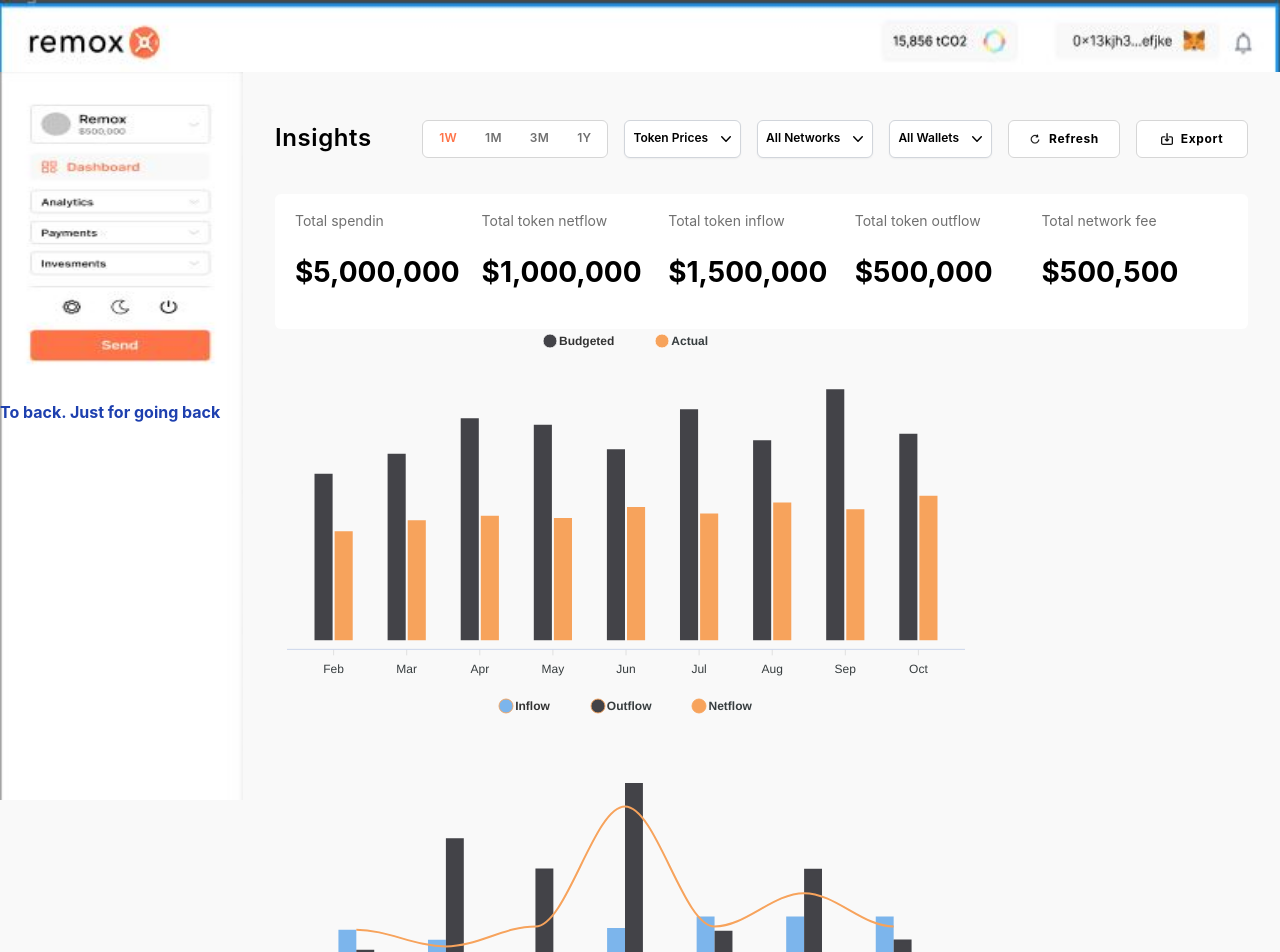
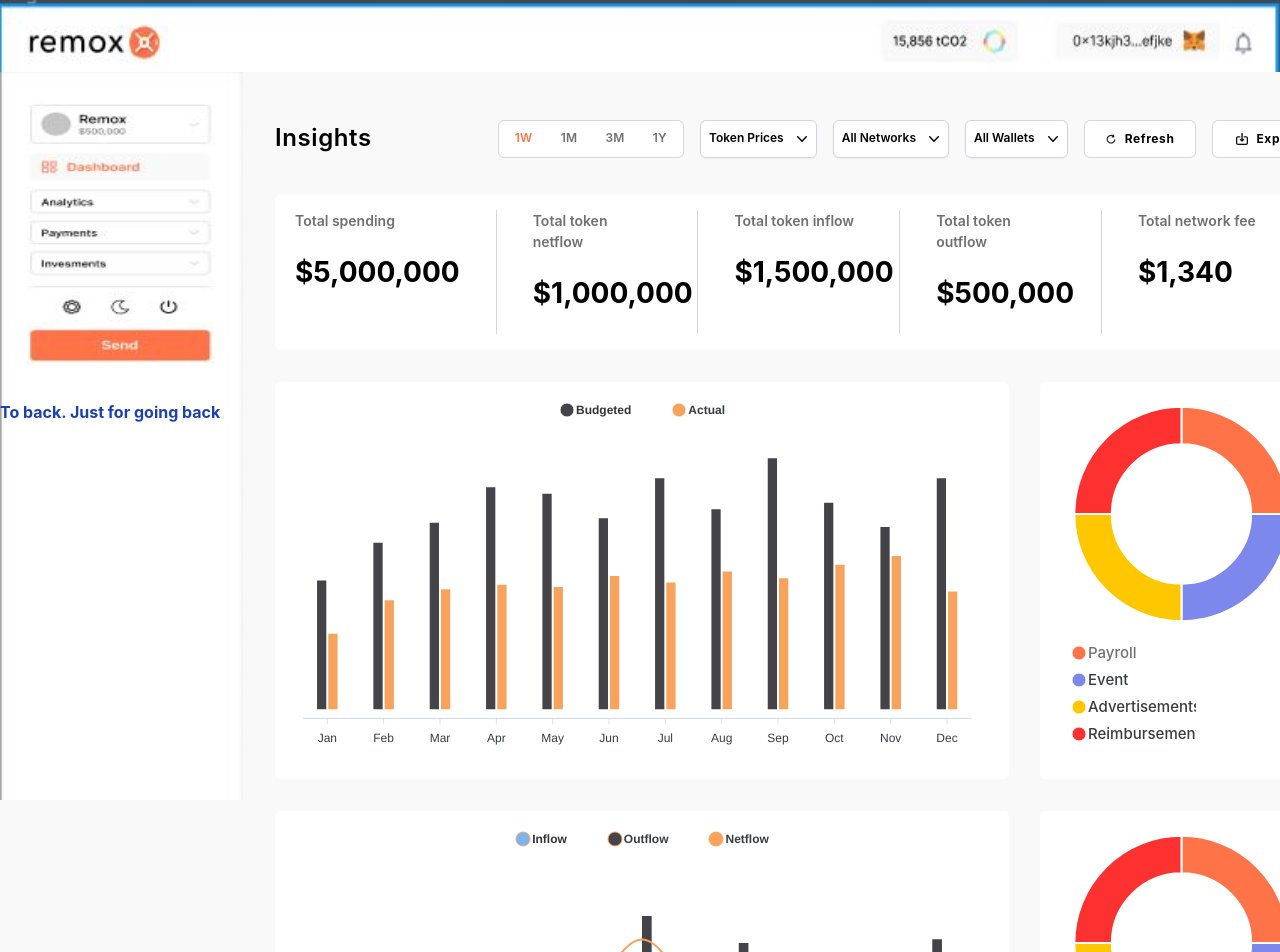
Before and after one commit to sardarliyusif/Insight, a Next.js app: page /dashboard/insight in a window 1280 px wide. Shown: the top 952 px of the page. Built offline with nearby package versions, Linux system fonts and the light colour scheme.

Commit message:
charts updated

```diff
--- /dev/null
+++ b/components/TotalTokens/index.js
@@ -0,0 +1,50 @@
+import React from 'react'
+
+const TotalTokens = () => {
+  return (
+    <div className="flex bg-white rounded-md py-4 px-5 mb-8">
+        <div className="w-1/5 xl:pr-9 lg:pr:4 border-r border-[#D6D6D6]">
+          <p className="xl:text-sm lg:text-xxs text text-greylish font-semibold">
+            Total spending
+          </p>
+          <p className="font-bold xl:text-3xl lg:text-xl xl:my-5 lg:my-3">
+            $5,000,000
+          </p>
+        </div>
+        <div className="w-1/5 xl:pl-9 lg:pl-4 border-r border-[#D6D6D6] xl:pr-9 lg:pr:4">
+          <p className="xl:text-sm lg:text-xxs text text-greylish font-semibold">
+            Total token netflow
+          </p>
+          <p className="font-bold xl:text-3xl lg:text-xl xl:my-5 lg:my-3">
+            $1,000,000
+          </p>
+        </div>
+        <div className="w-1/5 xl:pl-9 lg:pl-4 border-r border-[#D6D6D6] xl:pr-9 lg:pr:4">
+          <p className="xl:text-sm lg:text-xxs text text-greylish font-semibold">
+            Total token inflow
+          </p>
+          <p className="font-bold xl:text-3xl lg:text-xl xl:my-5 lg:my-3">
+            $1,500,000
+          </p>
+        </div>
+        <div className="w-1/5 xl:pl-9 lg:pl-4 border-r border-[#D6D6D6] xl:pr-9 lg:pr:4">
+          <p className="xl:text-sm lg:text-xxs text text-greylish font-semibold">
+            Total token outflow
+          </p>
+          <p className="font-bold xl:text-3xl lg:text-xl xl:my-5 lg:my-3">
+            $500,000
+          </p>
+        </div>
+        <div className="w-1/5 xl:pl-9 lg:pl-4">
+          <p className="xl:text-sm lg:text-xxs text text-greylish font-semibold">
+            Total network fee
+          </p>
+          <p className="font-bold xl:text-3xl lg:text-xl xl:my-5 lg:my-3">
+            $1,340
+          </p>
+        </div>
+      </div>
+  )
+}
+
+export default TotalTokens
--- a/components/charts/BudgetChart.js
+++ b/components/charts/BudgetChart.js
@@ -1,13 +1,14 @@
 import dynamic from "next/dynamic";
 const Chart = dynamic(() => import("react-apexcharts"), { ssr: false });
 
-export default function BudgetChart({ leftBar}) {
+export default function BudgetChart({ leftBar, height }) {
   const options = {
     chart: {
       type: "line",
       height: 350,
-      toolbar:{
-        show: false
+      // width: "100%",
+      toolbar: {
+        show: false,
       },
     },
 
@@ -25,7 +26,7 @@ export default function BudgetChart({ leftBar}) {
     plotOptions: {
       bar: {
         horizontal: false,
-        columnWidth: "55%",
+        columnWidth: "40%",
         endingShape: "rounded",
       },
     },
@@ -47,6 +48,7 @@ export default function BudgetChart({ leftBar}) {
     },
     xaxis: {
       categories: [
+        "Jan",
         "Feb",
         "Mar",
         "Apr",
@@ -56,6 +58,8 @@ export default function BudgetChart({ leftBar}) {
         "Aug",
         "Sep",
         "Oct",
+        "Nov",
+        "Dec",
       ],
       axisBorder: {
         color: "#CCD6EB",
@@ -65,7 +69,6 @@ export default function BudgetChart({ leftBar}) {
     yaxis: {
       show: leftBar,
     },
-
 
     fill: {
       opacity: 1,
@@ -82,22 +85,21 @@ export default function BudgetChart({ leftBar}) {
     {
       name: "Budgeted",
       type: "column",
-      data: [76, 85, 101, 98, 87, 105, 91, 114, 94],
+      data: [59, 76, 85, 101, 98, 87, 105, 91, 114, 94, 83, 105],
     },
     {
       name: "Actual",
       type: "column",
-      data: [50, 55, 57, 56, 61, 58, 63, 60, 66],
+      data: [35, 50, 55, 57, 56, 61, 58, 63, 60, 66, 70, 54],
     },
   ];
   return (
-
     <Chart
       options={options}
       series={series}
       type="line"
-      height={350}
-      width={700}
+      height={height}
+      width={'100%'}
     />
   );
 }
--- a/components/charts/DonutChart.js
+++ b/components/charts/DonutChart.js
@@ -43,7 +43,7 @@ export default function DonutChart() {
       series={series}
       type="donut"
       height={350}
-      width={350}
+      width={'100%'}
     />
   );
 }
--- a/components/charts/TokenFlowChart.js
+++ b/components/charts/TokenFlowChart.js
@@ -1,10 +1,11 @@
 import dynamic from "next/dynamic";
 const Chart = dynamic(() => import("react-apexcharts"), { ssr: false });
 
-export default function TokenFlow({ leftBar }) {
+export default function TokenFlow({ leftBar , height }) {
   const options = {
     chart: {
       type: "line",
+      // width: "100%",
       height: 350,
       toolbar: {
         show: false,
@@ -27,7 +28,7 @@ export default function TokenFlow({ leftBar }) {
     plotOptions: {
       bar: {
         horizontal: false,
-        columnWidth: "40%",
+        columnWidth: "20%",
 
         endingShape: "rounded",
       },
@@ -99,7 +100,7 @@ export default function TokenFlow({ leftBar }) {
     {
       name: "Outflow",
       type: "column",
-      data: [170, 505, 414, 671, 227, 413, 201],
+      data: [170, 505, 414, 671, 590, 413, 601],
     },
     {
       name: "Netflow",
@@ -113,8 +114,8 @@ export default function TokenFlow({ leftBar }) {
       options={options}
       series={series}
       type="line"
-      height={350}
-      width={700}
+      height={height}
+      width={'100%'}
     />
   );
 }
--- a/components/layout.js
+++ b/components/layout.js
@@ -12,15 +12,15 @@ const Layout = ({ children }) => {
         />
       </header>
       <main className="flex bg-light">
-        <aside>
+        <aside className="min-w-[243px]">
           <img
-            className="w-[243px] h-[calc(100vh-72px)]"
+            className="w-full h-[calc(100vh-72px)]"
             src="/sidebar.jpg"
             alt="sidebar-example-img"
           />
         </aside>
 
-        <section className="flex-auto px-8 py-12">{children}</section>
+        <section className="flex-auto px-8 py-12 flex flex-col">{children}</section>
       </main>
       <Link
         className="absolute left-0 top-1/2 text-base text-blue-800 font-bold"
--- a/components/shared/Button/index.js
+++ b/components/shared/Button/index.js
@@ -2,12 +2,12 @@ import React from "react";
 
 const MyButton = ({ type }) => {
   return (
-    <div className="w-28 py-2 px-4 ml-4 cursor-pointer border border-[#d6d6d6] bg-white hover:bg-gray-50 hover:bg-opacity-5 font-bold rounded-md flex items-center justify-center space-x-2">
+    <div className="xl:w-28 lg:w-20 py-2 px-4 ml-4 cursor-pointer border border-[#d6d6d6] bg-white hover:bg-gray-50 hover:bg-opacity-5 font-bold rounded-md flex items-center justify-center space-x-2">
 
         <img src={type == 'refresh' ? '/icons/refresh_primary.svg' : '/icons/export-icon.svg'} alt="refresh" className="w-3 h-3" />
 
 
-      <div className="tracking-wider text-xs self-center leading-none">{type == 'refresh' ? 'Refresh' : 'Export'}</div>
+      <div className="tracking-wider xl:text-xs lg:text-xxs self-center leading-none">{type == 'refresh' ? 'Refresh' : 'Export'}</div>
     </div>
   );
 };
--- a/components/shared/Dropdown/index.js
+++ b/components/shared/Dropdown/index.js
@@ -58,7 +58,7 @@ export default function TotalDropdown({ dropdownFor = 'ALL_NETWORKS' }) {
     <Menu as="div" className="relative inline-block text-left ml-4">
       <div>
         <Menu.Button
-          className={`inline-flex w-full justify-center rounded-md border border-gray-300 bg-white px-2 py-2 text-xs font-semibold text-${dropdownType.color} shadow-sm hover:bg-gray-50  `}
+          className={`inline-flex w-full justify-center rounded-md border border-gray-300 bg-white xl:py-2 lg:py-1 xl:px-2 lg:px-1 xl:text-xs lg:text-xxs font-semibold text-${dropdownType.color} shadow-sm hover:bg-gray-50  `}
         >
           {dropdownType.name}
           <ChevronDownIcon className="-mr-1 ml-2 h-5 w-5" aria-hidden="true" />
--- a/pages/dashboard/insight/budgetedchart.js
+++ b/pages/dashboard/insight/budgetedchart.js
@@ -10,8 +10,11 @@ const Budgetedchart = () => {
       <Head>
         <title>Budget chart page</title>
       </Head>
-      <Link href='/dashboard/insight'>Go back</Link>
-      <BudgetChart leftBar={true}/>
+      <Link href='/dashboard/insight' className='text-lg font-medium'>{'<<Back'}</Link>
+      <p className='mt-[5rem] mb-4 text-xl font-semibold'>Budgeted and Actual Spending</p>
+      <div className="bg-white p-4 mb-8 rounded-md w-full">
+          <BudgetChart leftBar={true} height={470}/>
+      </div>
     </Layout>
   )
 }
--- a/pages/dashboard/insight/index.js
+++ b/pages/dashboard/insight/index.js
@@ -7,6 +7,7 @@ import TokenFlow from "../../../components/charts/TokenFlowChart";
 import Layout from "../../../components/layout";
 import MyButton from "../../../components/shared/Button";
 import TotalDropdown from "../../../components/shared/Dropdown";
+import TotalTokens from "../../../components/TotalTokens";
 
 const Insight = () => {
   const [chartDate, setChartDate] = useState("week");
@@ -16,10 +17,12 @@ const Insight = () => {
         <title>Insight page</title>
       </Head>
 
-      <div className="flex justify-between mb-9">
-        <div className="text-2xl font-semibold tracking-wide">Insights</div>
-        <div className="flex">
-          <div className="flex gap-7 max-w-max py-2 px-4 rounded-md  bg-white border border-[#d6d6d6]">
+      <div className="xl:flex justify-between mb-9">
+        <div className="text-2xl font-semibold tracking-wide xl:mb-0 lg:mb-4">
+          Insights
+        </div>
+        <div className="flex lg:justify-between">
+          <div className="flex xl:gap-7 lg:gap-4 max-w-max py-2 px-4 rounded-md  bg-white border border-[#d6d6d6]">
             <span
               className={`${
                 chartDate === "week" && "!text-primary text-opacity-100"
@@ -61,39 +64,45 @@ const Insight = () => {
         </div>
       </div>
 
-      <div className="flex bg-white rounded-md py-4 px-5">
-        <div className="w-1/5">
-          <p className="text-sm text text-greylish">Total spendin</p>
-          <p className="font-bold xl:text-3xl lg:text-2xl my-5">$5,000,000</p>
+      <TotalTokens />
+
+      <div className="yoxlama flex flex-wrap justify-between">
+        <Link href="/dashboard/insight/budgetedchart" className="1 w-[70%] bg-white p-4 mb-8 rounded-md">
+          <BudgetChart height={350} />
+        </Link>
+        <div className="2 w-[27%] bg-white p-4 mb-8 rounded-md">
+          <DonutChart />
         </div>
-        <div className="w-1/5">
-          <p className="text-sm text text-greylish">Total token netflow</p>
-          <p className="font-bold xl:text-3xl lg:text-2xl my-5">$1,000,000</p>
-        </div>
-        <div className="w-1/5">
-          <p className="text-sm text text-greylish">Total token inflow</p>
-          <p className="font-bold xl:text-3xl lg:text-2xl my-5">$1,500,000</p>
-        </div>
-        <div className="w-1/5">
-          <p className="text-sm text text-greylish">Total token outflow</p>
-          <p className="font-bold xl:text-3xl lg:text-2xl my-5">$500,000</p>
-        </div>
-        <div className="w-1/5">
-          <p className="text-sm text text-greylish">Total network fee</p>
-          <p className="font-bold xl:text-3xl lg:text-2xl my-5">$500,500</p>
+        <Link href="/dashboard/insight/tokenflowchart" className="3 w-[70%] bg-white p-4 mb-8 rounded-md">
+          <TokenFlow height={350} />
+        </Link>
+        <div className="4 w-[27%] bg-white p-4 mb-8 rounded-md">
+          <DonutChart />
         </div>
       </div>
 
-      <BudgetChart />
-      <TokenFlow />
-      <DonutChart />
+      {/* <div className="flex gap-12 justify-between">
+        <Link
+          href="/dashboard/insight/budgetedchart"
+          className="bg-white bg-salam p-4 mb-8 relative"
+        >
+          <BudgetChart height={350} />
+        </Link>
+        <div className="bg-white p-4 mb-8  rounded-md">
+          <DonutChart />
+        </div>
+      </div>
+      <div className="flex gap-12 justify-between">
+        <Link
+          href="/dashboard/insight/tokenflowchart"
+          className="bg-white p-4 mb-8 rounded-md "
+        >
+          <TokenFlow height={350} />
+        </Link>
+        <div className="bg-white p-4 mb-8  rounded-md">
+          <DonutChart />
+        </div>
 
-      {/* <div className="bg-white max-w-[740px] p-4 mb-8 rounded-md">
-        <TokenFlow />
-      </div>
-
-      <div className="bg-white max-w-[740px] p-4 rounded-md">
-        <BudgetChart />
       </div> */}
     </Layout>
   );
--- a/pages/dashboard/insight/tokenflowchart.js
+++ b/pages/dashboard/insight/tokenflowchart.js
@@ -1,7 +1,9 @@
+import Head from 'next/head'
 import Link from 'next/link'
 import React from 'react'
 import TokenFlow from '../../../components/charts/TokenFlowChart'
 import Layout from '../../../components/layout'
+
 
 const Tokenflowchart = () => {
   return (
@@ -9,8 +11,10 @@ const Tokenflowchart = () => {
       <Head>
         <title>Token Flow chart page</title>
       </Head>
-      <Link href='/dashboard/insight'>Go back</Link>
-        <TokenFlow leftBar={true}/>
+      <Link href='/dashboard/insight' className='text-lg font-medium'>{'<<Back'}</Link>
+      <div className="bg-white p-4 mb-8 rounded-md mt-[5rem] w-full">
+          <TokenFlow leftBar={true} height={470}/>
+      </div>
     </Layout>
   )
 }
```
Also changed, not shown: 2 other files (tests, documents, lock files or other folders).
